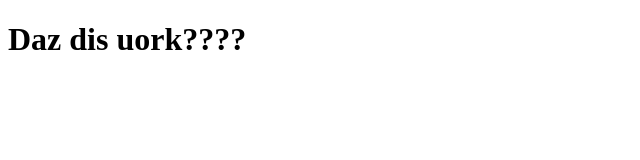
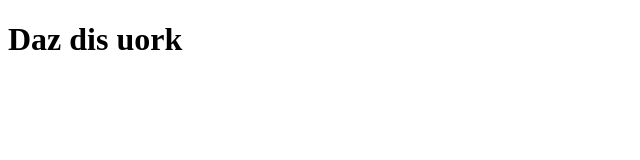
Before and after one commit to SearingRaptor32/SearingRaptor32.github.io, a plain HTML site: page index.html in a window 1280 px wide. Shown: the full height of the page, 0-640 px from the left. Drawn offline with Linux system fonts and the light colour scheme.

Commit message:
Update index.html

```diff
--- a/index.html
+++ b/index.html
@@ -1,6 +1,6 @@
 <!DOCTYPE html>
 <html>
   <body>
-    <h1>Daz dis uork????</h1>
+    <h1>Daz dis uork</h1>
   </body>
 </html>
```
